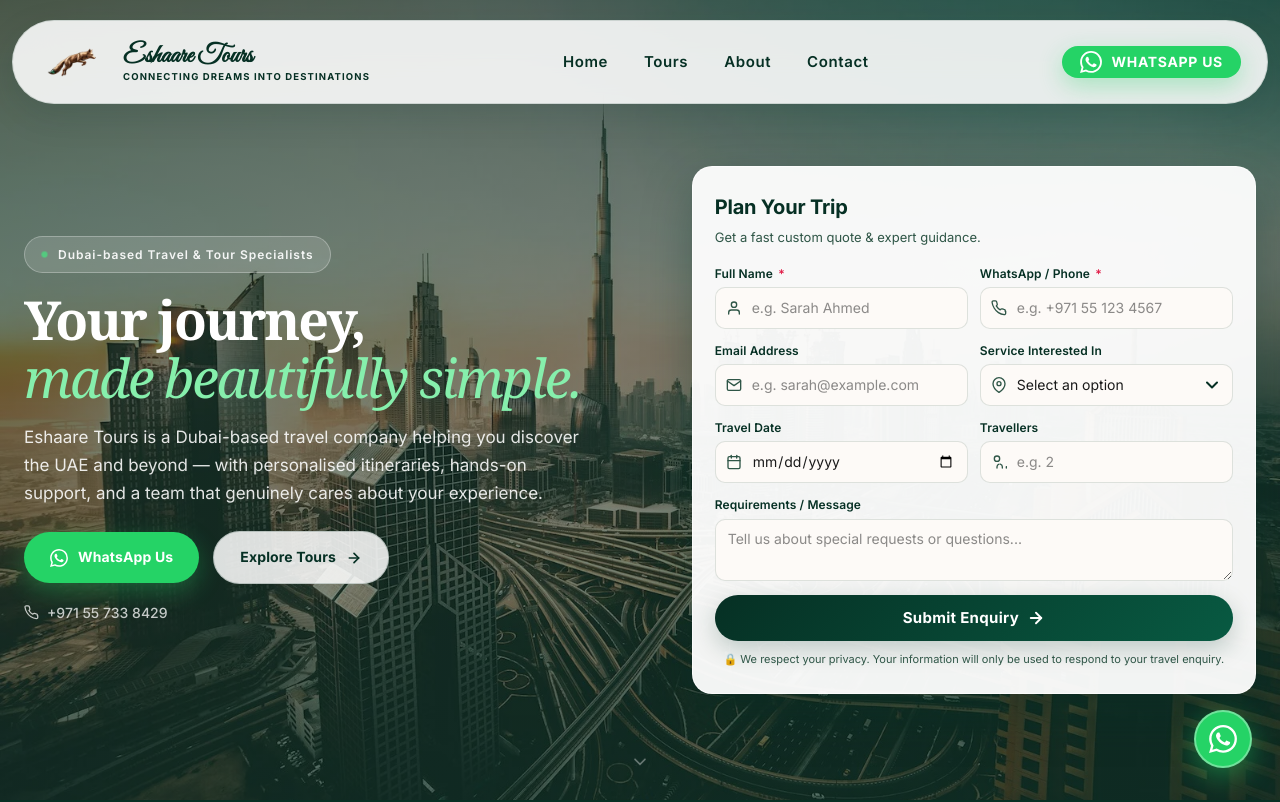
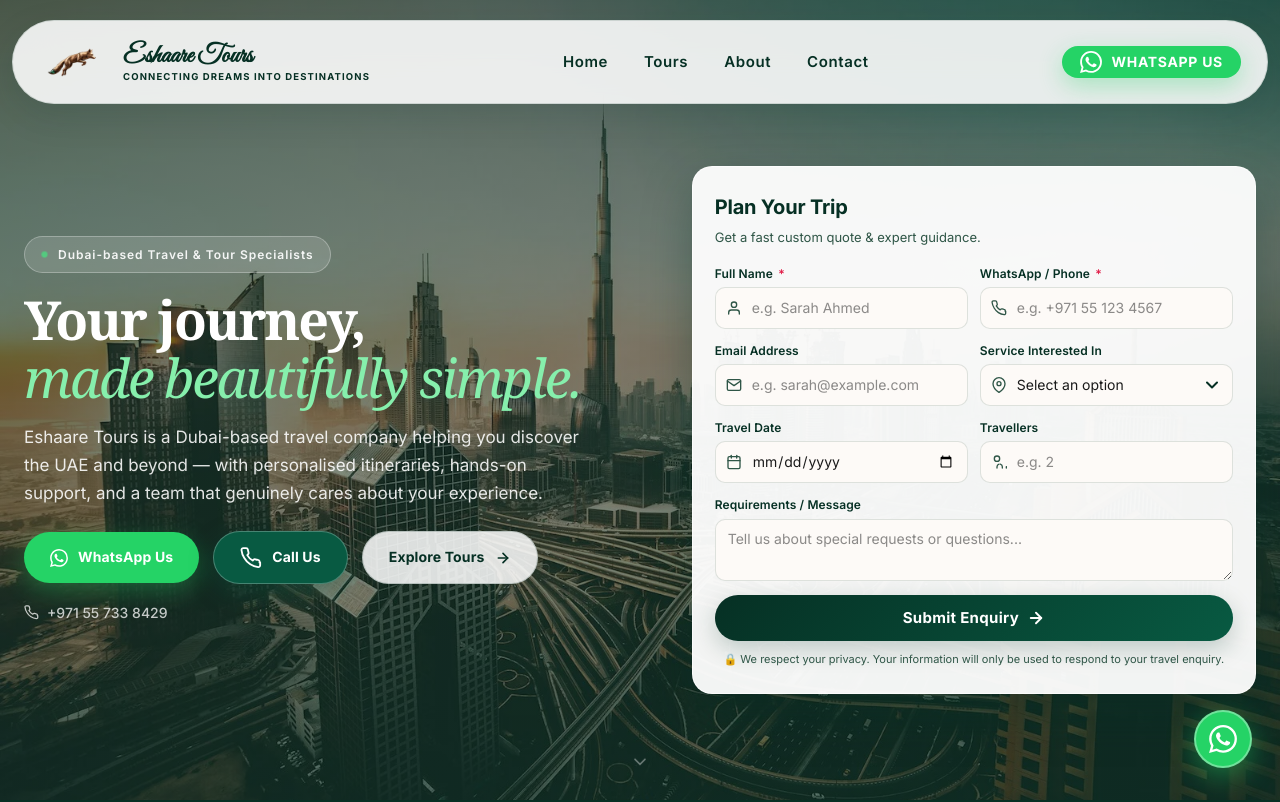
Before and after one commit to eshaare-developers/eshaare-tours, a Next.js app: page / in a window 1280 px wide. Shown: the top 802 px of the page. Built offline with nearby package versions, Linux system fonts and the light colour scheme.

Commit message:
added a Call Us button to the hero section.

```diff
--- a/app/globals.css
+++ b/app/globals.css
@@ -356,6 +356,19 @@ a {
   box-shadow: 0 12px 32px rgba(37, 211, 102, 0.4);
 }
 
+.call-btn {
+  background: var(--mid);
+  color: #fff;
+  border: 1.5px solid rgba(255, 255, 255, 0.25);
+  box-shadow: 0 8px 24px rgba(8, 90, 66, 0.35);
+}
+
+.call-btn:hover {
+  background: var(--green);
+  transform: translateY(-2px);
+  box-shadow: 0 12px 32px rgba(6, 48, 36, 0.45);
+}
+
 /* ─────────────────────────────────────────────
    SECTION UTILITIES
 ───────────────────────────────────────────── */
--- a/app/page.tsx
+++ b/app/page.tsx
@@ -307,6 +307,14 @@ export default function Home() {
                     <path d="M17.472 14.382c-.297-.149-1.758-.867-2.03-.967-.273-.099-.471-.148-.67.15-.197.297-.767.966-.94 1.164-.173.199-.347.223-.644.075-.297-.15-1.255-.463-2.39-1.475-.883-.788-1.48-1.761-1.653-2.059-.173-.297-.018-.458.13-.606.134-.133.298-.347.446-.52.149-.174.198-.298.298-.497.099-.198.05-.371-.025-.52-.075-.149-.669-1.612-.916-2.207-.242-.579-.487-.5-.669-.51-.173-.008-.371-.01-.57-.01-.198 0-.52.074-.792.372-.272.297-1.04 1.016-1.04 2.479 0 1.462 1.065 2.875 1.213 3.074.149.198 2.096 3.2 5.077 4.487.709.306 1.262.489 1.694.625.712.227 1.36.195 1.871.118.571-.085 1.758-.719 2.006-1.413.248-.694.248-1.289.173-1.413-.074-.124-.272-.198-.57-.347m-5.421 7.403h-.004a9.87 9.87 0 01-5.031-1.378l-.361-.214-3.741.982.998-3.648-.235-.374a9.86 9.86 0 01-1.51-5.26c.001-5.45 4.436-9.884 9.888-9.884 2.64 0 5.122 1.03 6.988 2.898a9.825 9.825 0 012.893 6.994c-.003 5.45-4.437 9.884-9.885 9.884m8.413-18.297A11.815 11.815 0 0012.05 0C5.495 0 .16 5.335.157 11.892c0 2.096.547 4.142 1.588 5.945L.057 24l6.305-1.654a11.882 11.882 0 005.683 1.448h.005c6.554 0 11.89-5.335 11.893-11.893a11.821 11.821 0 00-3.48-8.413Z" />
                   </svg>
                   WhatsApp Us
+                </a>
+                <a
+                  href="tel:+971557338429"
+                  className="pill call-btn"
+                  aria-label="Call Eshaare Tours"
+                >
+                  <IconPhone />
+                  Call Us
                 </a>
                 <a href="#tours" className="pill secondary">
                   Explore Tours <IconArrowRight />
```
